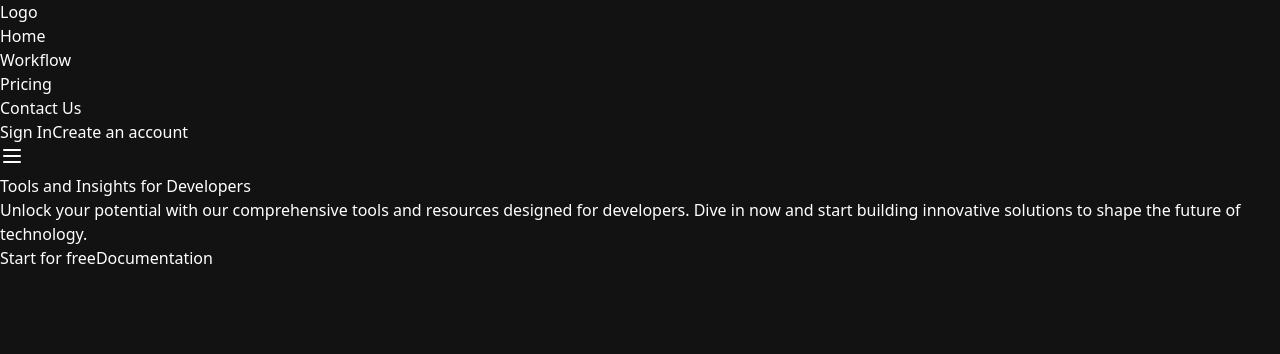
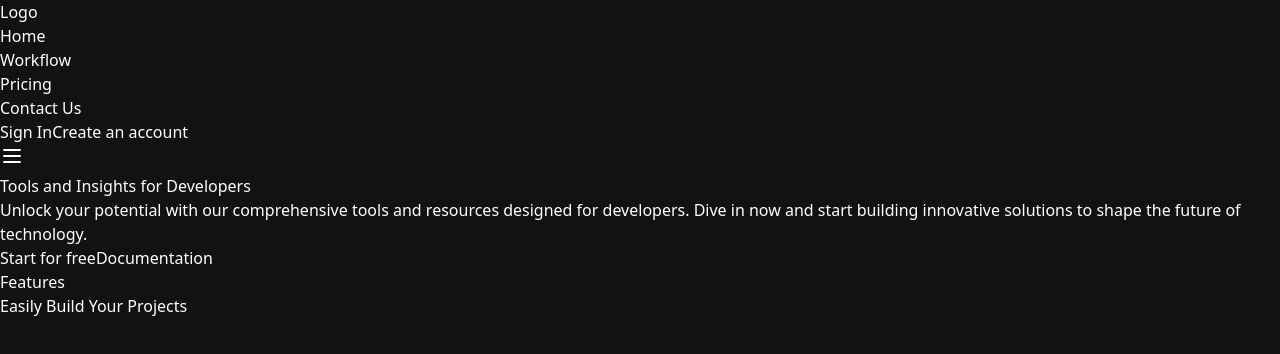
Before and after one commit to cemlytic/react-landing-page, a React (Vite) app: page / in a window 1280 px wide. Shown: the top 354 px of the page. Built offline with nearby package versions, Linux system fonts and the light colour scheme.

Commit message:
creating AccentText Component and the header of features

```diff
--- /dev/null
+++ b/src/components/common/AccentText.jsx
@@ -0,0 +1,10 @@
+const AccentText = ({ children }) => {
+  return (
+    <span className="text-transparent bg-gradient-to-r from-orange-500 to-red-800 bg-clip-text">
+      {" "}
+      {children}
+    </span>
+  );
+};
+
+export default AccentText;
--- a/src/components/layout/Features.jsx
+++ b/src/components/layout/Features.jsx
@@ -1,5 +1,19 @@
+import AccentText from "../common/AccentText";
+
 const Features = () => {
-  return <div></div>;
+  return (
+    <div className="relative  mt-20 border-b border-neutral-800 min-h-[800px]">
+      <div className="text-center">
+        <span className="bg-neutral-800 text-orange-500 rounded-full h-6 text-small font-medium px-3 py-1">
+          Features
+        </span>
+        <h2 className="text-3xl sm:text-5xl lg:text-6xl ml-10 lg:mt-20 ">
+          Easily Build
+          <AccentText>Your Projects</AccentText>
+        </h2>
+      </div>
+    </div>
+  );
 };
 
 export default Features;
--- a/src/components/layout/Hero.jsx
+++ b/src/components/layout/Hero.jsx
@@ -1,3 +1,4 @@
+import AccentText from "../common/AccentText";
 import Button from "../UI/Button";
 
 const Hero = () => {
@@ -5,10 +6,7 @@ const Hero = () => {
     <div className="flex flex-col items-center mt-6 lg:mt-20">
       <h1 className="text-4xl sm:text-6xl lg:text-7xl text-center">
         Tools and Insights
-        <span className="text-transparent bg-gradient-to-r from-orange-500 to-red-800 bg-clip-text">
-          {" "}
-          for Developers
-        </span>
+        <AccentText>for Developers</AccentText>
       </h1>
       <p className="mt-10 text-lg text-center text-neutral-500 max-w-4xl">
         Unlock your potential with our comprehensive tools and resources
@@ -16,12 +14,13 @@ const Hero = () => {
         solutions to shape the future of technology.
       </p>
       <div className="flex justify-center my-10">
-        <Button className="bg-gradient-to-r from-orange-500 to-orange-800 py-3 px-4 mx-3" href="#">
-            Start for free
+        <Button
+          className="bg-gradient-to-r from-orange-500 to-orange-800 py-3 px-4 mx-3"
+          href="#"
+        >
+          Start for free
         </Button>
-        <Button className="border py-3 px-4">
-            Documentation
-        </Button>
+        <Button className="border py-3 px-4">Documentation</Button>
       </div>
     </div>
   );
```
